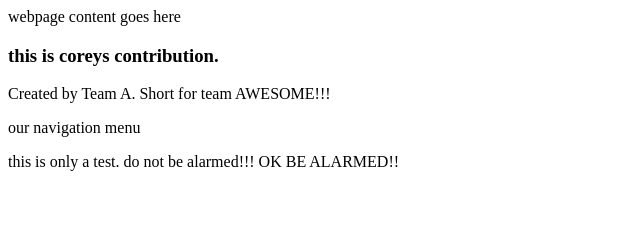
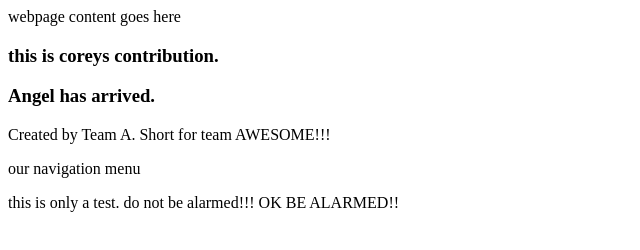
Before and after one commit to CLux17/teamagitpractice, a plain HTML site: page index.html in a window 1280 px wide. Shown: the whole page, without its empty margins (0-640 px from the left). Drawn offline with Linux system fonts and the light colour scheme.

Commit message:
Added test line

```diff
--- a/index.html
+++ b/index.html
@@ -16,7 +16,7 @@
 webpage content goes here
 
 <h3><p>this is coreys contribution.</p></h3>
-<h3></h3>
+<h3>Angel has arrived.</h3>
 <h3></h3>
 <h3></h3>
 
```
